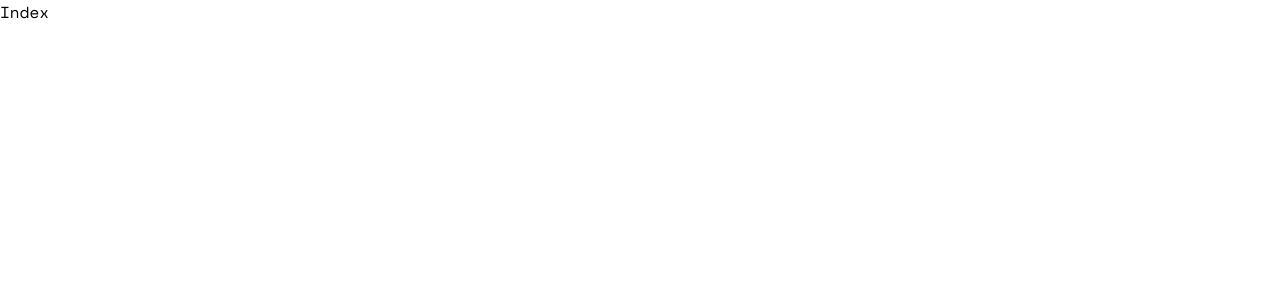
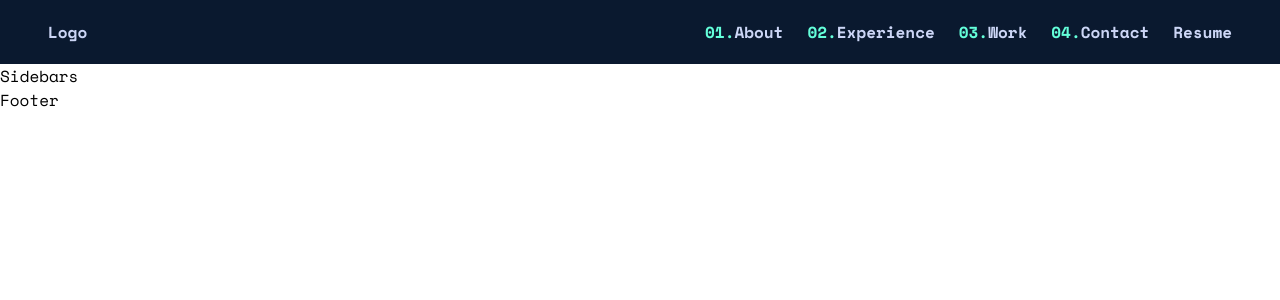
Before and after one commit to Sebas2rus/Portfolio, a Next.js app: page / in a window 1280 px wide. Shown: the top 300 px of the page. Built offline with nearby package versions, Linux system fonts and the light colour scheme.

Commit message:
Create header

```diff
--- /dev/null
+++ b/app/components/layout/Footer.jsx
@@ -0,0 +1,7 @@
+import React from "react";
+import Navbar from "./Navbar";
+import Sidebars from "./Sidebars";
+
+export default function Footer() {
+  return <div>Footer</div>;
+}
--- /dev/null
+++ b/app/components/layout/Layout.jsx
@@ -0,0 +1,15 @@
+import React from "react";
+import Navbar from "./Navbar";
+import Footer from "./Footer";
+import Sidebars from "./Sidebars";
+
+export default function Layout({ children }) {
+  return (
+    <>
+      <Navbar />
+      {children}
+      <Sidebars />
+      <Footer />
+    </>
+  );
+}
--- /dev/null
+++ b/app/components/layout/Navbar.jsx
@@ -0,0 +1,38 @@
+import Link from "next/link";
+import React from "react";
+import styles from "./styles.module.scss";
+
+export default function Navbar() {
+  return (
+    <header className={styles.header}>
+      <a className={styles.headerLogo}>Logo</a>
+      <ul className={styles.headerList}>
+        <li>
+          <Link href={"#"} className={styles.headerListLink}>
+            <span>01.</span>About
+          </Link>
+        </li>
+        <li>
+          <Link href={"#"} className={styles.headerListLink}>
+            <span>02.</span>Experience
+          </Link>
+        </li>
+        <li>
+          <Link href={"#"} className={styles.headerListLink}>
+            <span>03.</span>Work
+          </Link>
+        </li>
+        <li>
+          <Link href={"#"} className={styles.headerListLink}>
+            <span>04.</span>Contact
+          </Link>
+        </li>
+        <li>
+          <Link href={"#"} className={styles.headerListLink}>
+            Resume
+          </Link>
+        </li>
+      </ul>
+    </header>
+  );
+}
--- /dev/null
+++ b/app/components/layout/Sidebars.jsx
@@ -0,0 +1,5 @@
+import React from "react";
+
+export default function Sidebars() {
+  return <div>Sidebars</div>;
+}
--- /dev/null
+++ b/app/components/layout/styles.module.scss
@@ -0,0 +1,38 @@
+.header{
+    background-color: $navy;
+    display: flex;
+    width: 100ww;
+    justify-content: space-between;
+    align-items: center;
+    min-height: 4rem;
+    padding-left: 3rem;
+
+    color: $lightest-slate;
+    &Logo{
+        cursor: pointer;
+    }
+
+
+    &List{
+        display: flex;
+        width: 100ww;
+        justify-content: space-between;
+        align-items: center;
+        min-height: 4rem;
+        list-style-type: none;
+        gap: 1.5rem;
+        margin-right: 3rem;
+
+        &Link{
+            color: inherit;
+
+            & span{
+                color: $green;
+            }
+        }
+
+        & :hover{
+            color: $green;
+        }
+    }
+}
--- a/app/scss/1-settings/_variables.scss
+++ b/app/scss/1-settings/_variables.scss
@@ -7,6 +7,30 @@ $font-WorkSans: 'Work Sans', sans-serif;
 /* =====================
     * COLORS EXPLORA ANTIOQUIA *
 ===================== */
+
+$navy: #0a192f;
+$lightest-slate: #ccd6f6;
+$green: #64ffda;
+
+
+
+
+
+
+
+
+
+
+
+
+
+
+
+
+
+
+
+
 
 $white-1: #fbf3e9;
 $white-2: #f9f1e8;
--- a/pages/index.js
+++ b/pages/index.js
@@ -1,7 +1,10 @@
+import Layout from '@/layout/Layout'
 import React from 'react'
 
 export default function Index() {
     return (
-        <div>Index</div>
+        <>
+            <Layout></Layout>
+        </>
     )
 }
```
